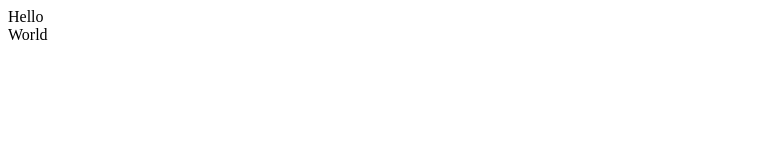
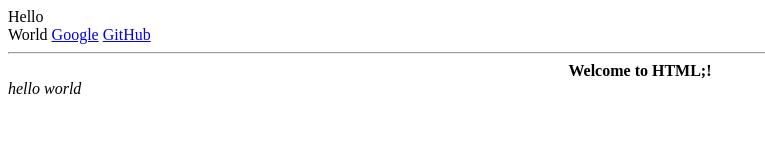
Before and after one commit to Jeet2024-lab/HTML-CSE24, a plain HTML site: page index.html in a window 1280 px wide. Shown: the whole page, without its empty margins (0-765 px from the left). Drawn offline with Linux system fonts and the light colour scheme.

Commit message:
block and inline

```diff
--- a/index.html
+++ b/index.html
@@ -28,8 +28,27 @@
     <section>THis is section</section>
   </main>
   <footer>This footer</footer> -->
-  <div>Hello</div>
+
+  <!-- Block Elements -->
+  <!-- <div>Hello</div>
   <div>World</div>
+
+  <P>CSE</P>
+  <P>24</P> -->
+
+  <!-- Inline Elements -->
+   <span>Hello</span>
+   <br>
+   <span>World</span>
+
+   <a href="#">Google</a>
+   <a href="#">GitHub</a>
+
+   <hr>
+
+   <center><b>Welcome to HTML;!</b></center>
+   <I>hello world</I>
+
 
 </body>
 </html>
```
